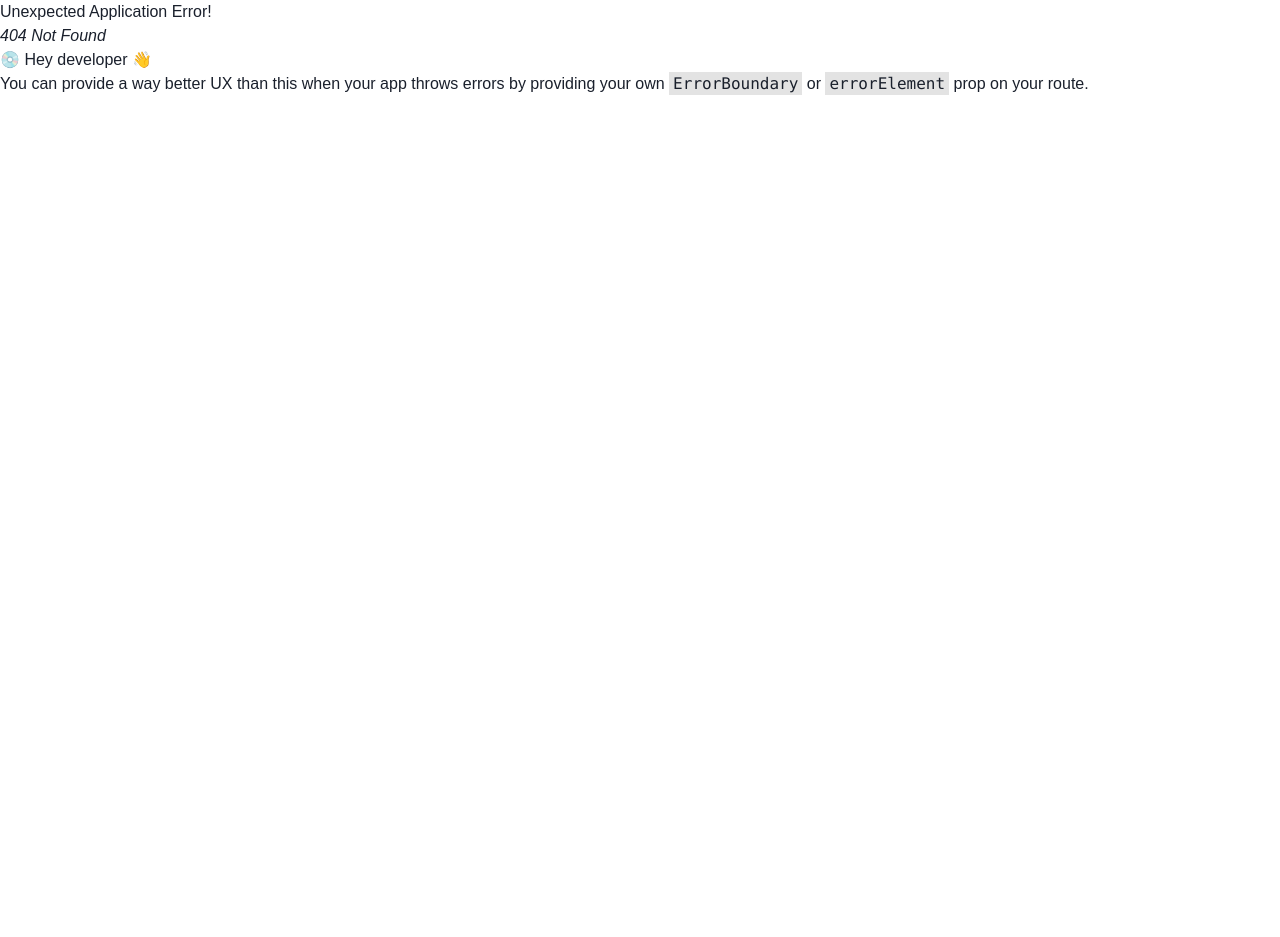
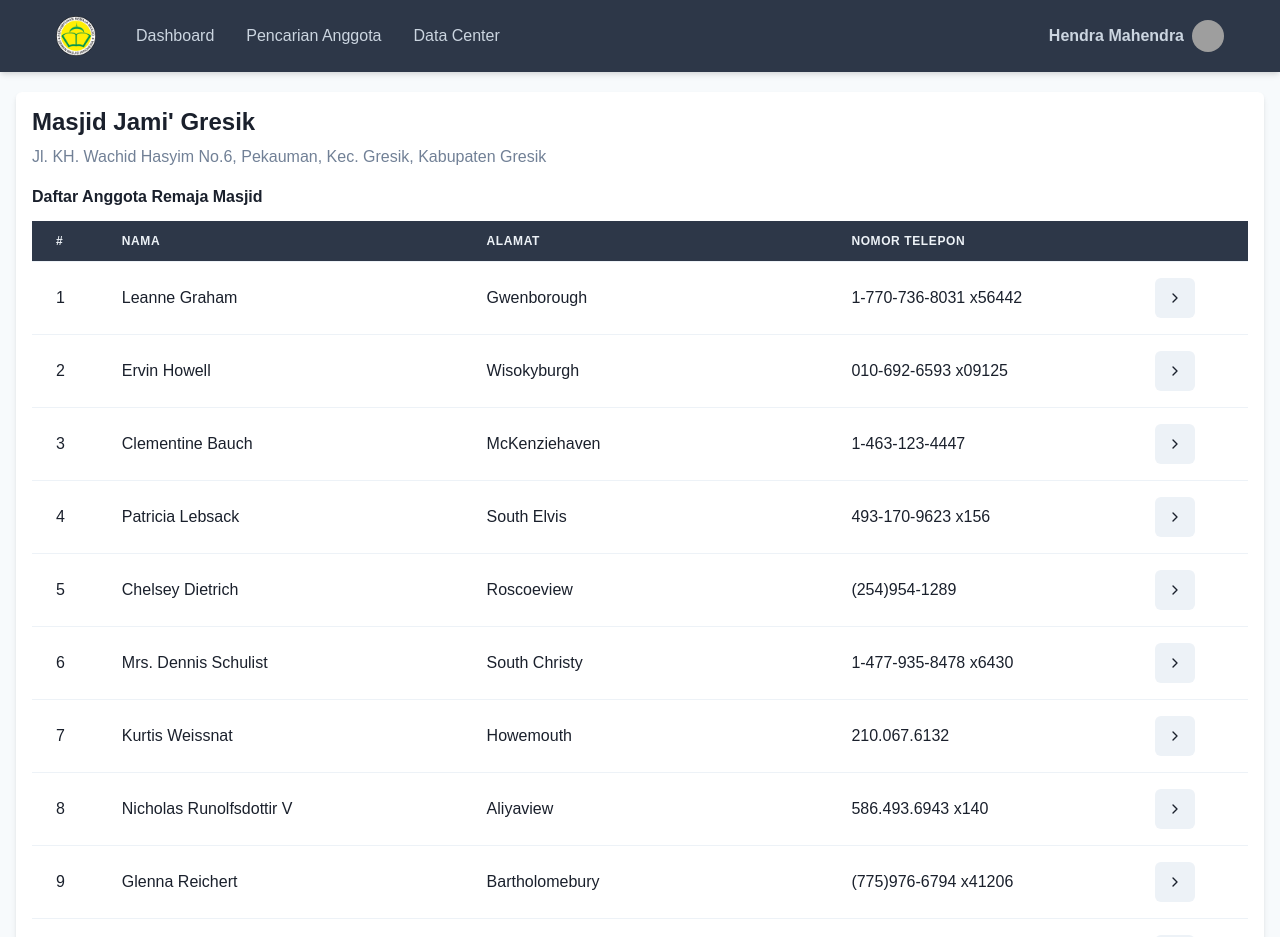
Before and after one commit to adheramaf7/serambi-masjid-cyber-proto, a React (Vite) app: page /masjid-detail in a window 1280 px wide. Before the commit this address had no page. Shown: the top 937 px of the page. Before the commit the page ends 800 px from the top, so only its background shows below. Built offline with nearby package versions, Linux system fonts and the light colour scheme; grey boxes are pictures that could not be loaded.

Commit message:
masjid detail page

```diff
--- a/src/Pages/Login.jsx
+++ b/src/Pages/Login.jsx
@@ -30,11 +30,11 @@
          justify={'center'}
          bg={useColorModeValue('gray.50', 'gray.800')}>
          <Stack spacing={6} mx={'auto'} maxW="lg" w="full" py={12} px={6}>
-            <Stack align={'center'}>
+            <Stack align={'center'} textAlign={'center'}>
                <ApplicationLogo maxW="20" mb="3" />
-               <Heading fontSize={'4xl'}>Serambi Masjid Cyber</Heading>
-               <Text fontSize={'lg'} color={'gray.600'}>
-                  Login untuk Melihat Fitur Lebih Lanjut 😇
+               <Heading fontSize={{ base: '2xl', md: '4xl' }}>Serambi Masjid Cyber</Heading>
+               <Text fontSize={{ base: 'lg', md: 'xl' }} color={'gray.600'}>
+                  Masuk dengan Akun Anda
                </Text>
             </Stack>
             <Box rounded={'lg'} bg={useColorModeValue('white', 'gray.700')} boxShadow={'lg'} p={8}>
--- /dev/null
+++ b/src/Pages/MasjidDetail.jsx
@@ -0,0 +1,69 @@
+import {
+   Box,
+   Heading,
+   IconButton,
+   Stack,
+   Table,
+   TableContainer,
+   Tbody,
+   Td,
+   Text,
+   Th,
+   Thead,
+   Tr,
+   VStack,
+} from '@chakra-ui/react';
+import users from './../json/users.json';
+import { FiChevronRight } from 'react-icons/fi';
+
+export default function MasjidDetail() {
+   return (
+      <Stack spacing={4} shadow={'md'} rounded={'md'} bg={'white'} p="4">
+         <Box>
+            <Heading fontSize={'2xl'} mb="2">
+               Masjid Jami' Gresik
+            </Heading>
+            <Text color={'gray.500'}>
+               Jl. KH. Wachid Hasyim No.6, Pekauman, Kec. Gresik, Kabupaten Gresik
+            </Text>
+         </Box>
+         <VStack align={'start'} spacing={3}>
+            <Text fontWeight={'semibold'}>Daftar Anggota Remaja Masjid</Text>
+            <TableContainer w="full">
+               <Table>
+                  <Thead>
+                     <Tr bg={'gray.700'}>
+                        <Th textColor={'gray.100'} width="5%">
+                           #
+                        </Th>
+                        <Th textColor={'gray.100'} width="30%">
+                           Nama
+                        </Th>
+                        <Th textColor={'gray.100'} width="30%">
+                           Alamat
+                        </Th>
+                        <Th textColor={'gray.100'} width="25%">
+                           Nomor Telepon
+                        </Th>
+                        <Th></Th>
+                     </Tr>
+                  </Thead>
+                  <Tbody>
+                     {users.map((user, index) => (
+                        <Tr>
+                           <Td>{index + 1}</Td>
+                           <Td>{user.name}</Td>
+                           <Td>{user.address.city}</Td>
+                           <Td>{user.phone}</Td>
+                           <Td>
+                              <IconButton icon={<FiChevronRight />} />
+                           </Td>
+                        </Tr>
+                     ))}
+                  </Tbody>
+               </Table>
+            </TableContainer>
+         </VStack>
+      </Stack>
+   );
+}
--- /dev/null
+++ b/src/json/users.json
@@ -0,0 +1,232 @@
+[
+  {
+    "id": 1,
+    "name": "Leanne Graham",
+    "username": "Bret",
+    "email": "Sincere@april.biz",
+    "address": {
+      "street": "Kulas Light",
+      "suite": "Apt. 556",
+      "city": "Gwenborough",
+      "zipcode": "92998-3874",
+      "geo": {
+        "lat": "-37.3159",
+        "lng": "81.1496"
+      }
+    },
+    "phone": "1-770-736-8031 x56442",
+    "website": "hildegard.org",
+    "company": {
+      "name": "Romaguera-Crona",
+      "catchPhrase": "Multi-layered client-server neural-net",
+      "bs": "harness real-time e-markets"
+    }
+  },
+  {
+    "id": 2,
+    "name": "Ervin Howell",
+    "username": "Antonette",
+    "email": "Shanna@melissa.tv",
+    "address": {
+      "street": "Victor Plains",
+      "suite": "Suite 879",
+      "city": "Wisokyburgh",
+      "zipcode": "90566-7771",
+      "geo": {
+        "lat": "-43.9509",
+        "lng": "-34.4618"
+      }
+    },
+    "phone": "010-692-6593 x09125",
+    "website": "anastasia.net",
+    "company": {
+      "name": "Deckow-Crist",
+      "catchPhrase": "Proactive didactic contingency",
+      "bs": "synergize scalable supply-chains"
+    }
+  },
+  {
+    "id": 3,
+    "name": "Clementine Bauch",
+    "username": "Samantha",
+    "email": "Nathan@yesenia.net",
+    "address": {
+      "street": "Douglas Extension",
+      "suite": "Suite 847",
+      "city": "McKenziehaven",
+      "zipcode": "59590-4157",
+      "geo": {
+        "lat": "-68.6102",
+        "lng": "-47.0653"
+      }
+    },
+    "phone": "1-463-123-4447",
+    "website": "ramiro.info",
+    "company": {
+      "name": "Romaguera-Jacobson",
+      "catchPhrase": "Face to face bifurcated interface",
+      "bs": "e-enable strategic applications"
+    }
+  },
+  {
+    "id": 4,
+    "name": "Patricia Lebsack",
+    "username": "Karianne",
+    "email": "Julianne.OConner@kory.org",
+    "address": {
+      "street": "Hoeger Mall",
+      "suite": "Apt. 692",
+      "city": "South Elvis",
+      "zipcode": "53919-4257",
+      "geo": {
+        "lat": "29.4572",
+        "lng": "-164.2990"
+      }
+    },
+    "phone": "493-170-9623 x156",
+    "website": "kale.biz",
+    "company": {
+      "name": "Robel-Corkery",
+      "catchPhrase": "Multi-tiered zero tolerance productivity",
+      "bs": "transition cutting-edge web services"
+    }
+  },
+  {
+    "id": 5,
+    "name": "Chelsey Dietrich",
+    "username": "Kamren",
+    "email": "Lucio_Hettinger@annie.ca",
+    "address": {
+      "street": "Skiles Walks",
+      "suite": "Suite 351",
+      "city": "Roscoeview",
+      "zipcode": "33263",
+      "geo": {
+        "lat": "-31.8129",
+        "lng": "62.5342"
+      }
+    },
+    "phone": "(254)954-1289",
+    "website": "demarco.info",
+    "company": {
+      "name": "Keebler LLC",
+      "catchPhrase": "User-centric fault-tolerant solution",
+      "bs": "revolutionize end-to-end systems"
+    }
+  },
+  {
+    "id": 6,
+    "name": "Mrs. Dennis Schulist",
+    "username": "Leopoldo_Corkery",
+    "email": "Karley_Dach@jasper.info",
+    "address": {
+      "street": "Norberto Crossing",
+      "suite": "Apt. 950",
+      "city": "South Christy",
+      "zipcode": "23505-1337",
+      "geo": {
+        "lat": "-71.4197",
+        "lng": "71.7478"
+      }
+    },
+    "phone": "1-477-935-8478 x6430",
+    "website": "ola.org",
+    "company": {
+      "name": "Considine-Lockman",
+      "catchPhrase": "Synchronised bottom-line interface",
+      "bs": "e-enable innovative applications"
+    }
+  },
+  {
+    "id": 7,
+    "name": "Kurtis Weissnat",
+    "username": "Elwyn.Skiles",
+    "email": "Telly.Hoeger@billy.biz",
+    "address": {
+      "street": "Rex Trail",
+      "suite": "Suite 280",
+      "city": "Howemouth",
+      "zipcode": "58804-1099",
+      "geo": {
+        "lat": "24.8918",
+        "lng": "21.8984"
+      }
+    },
+    "phone": "210.067.6132",
+    "website": "elvis.io",
+    "company": {
+      "name": "Johns Group",
+      "catchPhrase": "Configurable multimedia task-force",
+      "bs": "generate enterprise e-tailers"
+    }
+  },
+  {
+    "id": 8,
+    "name": "Nicholas Runolfsdottir V",
+    "username": "Maxime_Nienow",
+    "email": "Sherwood@rosamond.me",
+    "address": {
+      "street": "Ellsworth Summit",
+      "suite": "Suite 729",
+      "city": "Aliyaview",
+      "zipcode": "45169",
+      "geo": {
+        "lat": "-14.3990",
+        "lng": "-120.7677"
+      }
+    },
+    "phone": "586.493.6943 x140",
+    "website": "jacynthe.com",
+    "company": {
+      "name": "Abernathy Group",
+      "catchPhrase": "Implemented secondary concept",
+      "bs": "e-enable extensible e-tailers"
+    }
+  },
+  {
+    "id": 9,
+    "name": "Glenna Reichert",
+    "username": "Delphine",
+    "email": "Chaim_McDermott@dana.io",
+    "address": {
+      "street": "Dayna Park",
+      "suite": "Suite 449",
+      "city": "Bartholomebury",
+      "zipcode": "76495-3109",
+      "geo": {
+        "lat": "24.6463",
+        "lng": "-168.8889"
+      }
+    },
+    "phone": "(775)976-6794 x41206",
+    "website": "conrad.com",
+    "company": {
+      "name": "Yost and Sons",
+      "catchPhrase": "Switchable contextually-based project",
+      "bs": "aggregate real-time technologies"
+    }
+  },
+  {
+    "id": 10,
+    "name": "Clementina DuBuque",
+    "username": "Moriah.Stanton",
+    "email": "Rey.Padberg@karina.biz",
+    "address": {
+      "street": "Kattie Turnpike",
+      "suite": "Suite 198",
+      "city": "Lebsackbury",
+      "zipcode": "31428-2261",
+      "geo": {
+        "lat": "-38.2386",
+        "lng": "57.2232"
+      }
+    },
+    "phone": "024-648-3804",
+    "website": "ambrose.net",
+    "company": {
+      "name": "Hoeger LLC",
+      "catchPhrase": "Centralized empowering task-force",
+      "bs": "target end-to-end models"
+    }
+  }
+]
```
Also changed, not shown: src/router.jsx (+6 -1 lines).
